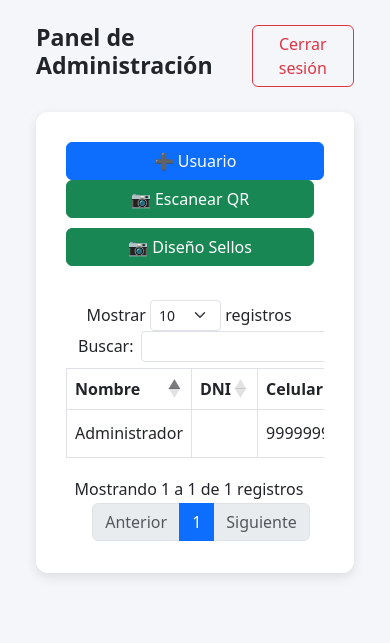
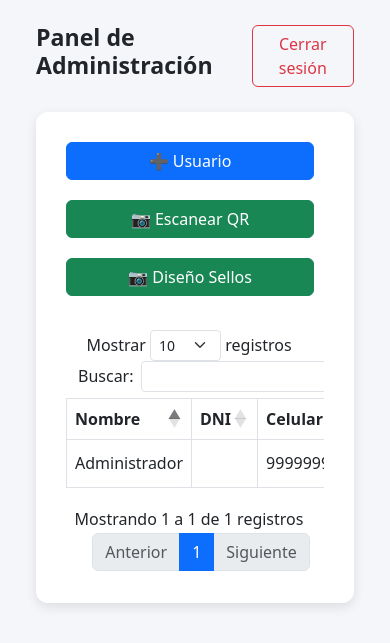
Before and after one commit to rubenpacheco/papubillass, a PHP site: page /admin/dashboard.php in a window 390 px wide. Shown: the top 643 px of the page. Run offline with PHP 8.4, Linux system fonts and the light colour scheme; a user stored in the database is signed in; data comes from the database, SQL or seed files in the repository; data that the repository does not hold is empty; some libraries are stand-ins or nearby versions.

Commit message:
espaciado de botones de acciones

```diff
--- a/admin/dashboard.php
+++ b/admin/dashboard.php
@@ -32,7 +32,12 @@ include '../includes/db.php';
             margin-bottom: 30px;
         }
 
-        .action-buttons a {
+        .action-buttons {
+            gap: 10px;
+        }
+
+        .action-buttons a,
+        .action-buttons button {
             margin-right: 10px;
         }
 
@@ -50,7 +55,8 @@ include '../includes/db.php';
                 flex-direction: column;
             }
 
-            .action-buttons a {
+            .action-buttons a,
+            .action-buttons button {
                 margin-bottom: 10px;
             }
         }
```
